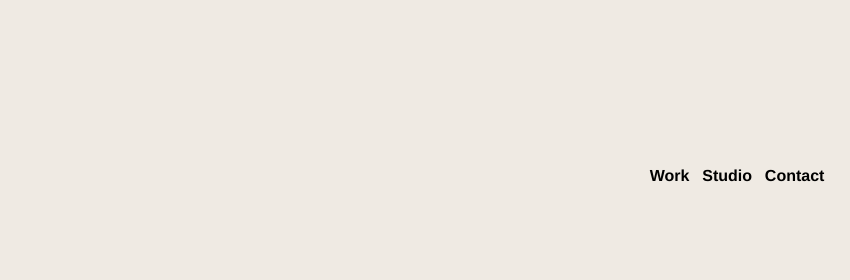
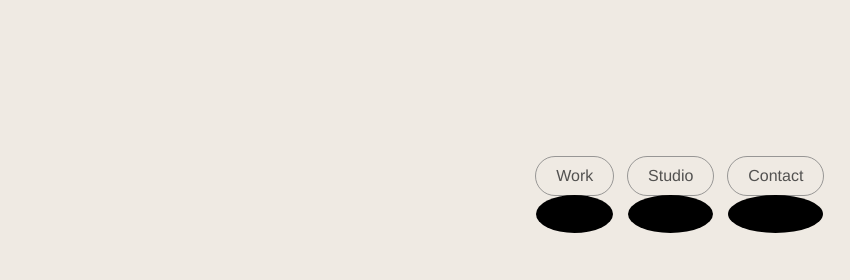
Before and after one commit to abhid-007/Portfolio_Website, a plain HTML site: page index.html in a window 1280 px wide. Shown: the top 280 px of the page, 430-1280 px from the left. Drawn offline with Linux system fonts and the light colour scheme.

Commit message:
navbar transitions

```diff
--- a/index.html
+++ b/index.html
@@ -12,9 +12,9 @@
             <nav>
                 <img src="https://assets-global.website-files.com/64d3dd9edfb41666c35b15b7/64d3dd9edfb41666c35b15c2_Sundown%20logo.svg" alt="">
                 <div id="nav-part2">
-                    <h4>Work</h4>
-                    <h4>Studio</h4>
-                    <h4>Contact</h4>
+                    <h4><a href="#">Work</a></h4>
+                    <h4><a href="#">Studio</a></h4>
+                    <h4><a href="#">Contact</a></h4>
                 </div>
             </nav>
         </div>
--- a/style.css
+++ b/style.css
@@ -33,3 +33,43 @@ nav{
     justify-content: space-between;
     gap: 1vw;
 }
+#nav-part2 h4{
+    padding: 10px 20px;
+    border: 1px solid #7f7f7fc7;
+    border-radius: 50px;
+    font-weight: 400;
+    transition: all ease 0.3s;
+    color: rgb(35, 35, 35);
+    font-size: 16px;
+    position: relative;
+}
+#nav-part2 h4::after{
+    content: "";
+    position: absolute;
+    width: 100%;
+    height: 100%;
+    background: #000;
+    left: 0;
+    bottom: -100%;
+    border-radius: 50%;
+    transition: all ease 0.3s;
+}
+
+#nav-part2 h4:hover::after{
+    bottom: 0;
+    border-radius: 0;
+    transition: 0.6s;
+}
+
+#nav-part2 h4 a{
+    color: #313131d3;
+    font-family: Helvetica;
+    text-decoration: none;
+    position: relative;
+    z-index: 9;
+}
+
+#nav-part2 h4:hover a{
+    color: #fff;
+    transition: 0.6s;
+}
```
